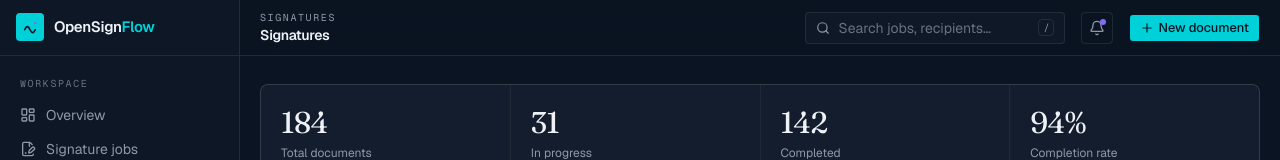
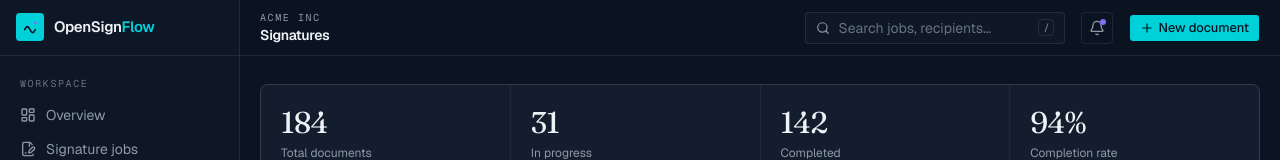
Before and after one commit to famuyiwadayo/opensignflow-web-temp, a Next.js app: page /signatures in a window 1280 px wide. Shown: the top 160 px of the page. Built offline with nearby package versions, Linux system fonts and the light colour scheme.

Commit message:
feat: update workspace topbar breadcrumb to Acme Inc\n\nUpdated the breadcrumb in the workspace topbar for better context.

```diff
--- a/app/signatures/page.tsx
+++ b/app/signatures/page.tsx
@@ -7,7 +7,7 @@ export default function SignaturesPage() {
     <div className="flex min-h-dvh">
       <WorkspaceSidebar />
       <div className="flex min-w-0 flex-1 flex-col">
-        <WorkspaceTopbar breadcrumb="Signatures" title="Signatures" />
+        <WorkspaceTopbar breadcrumb="Acme Inc" title="Signatures" />
         <main className="flex-1">
           <SignaturesOverview />
         </main>
```
